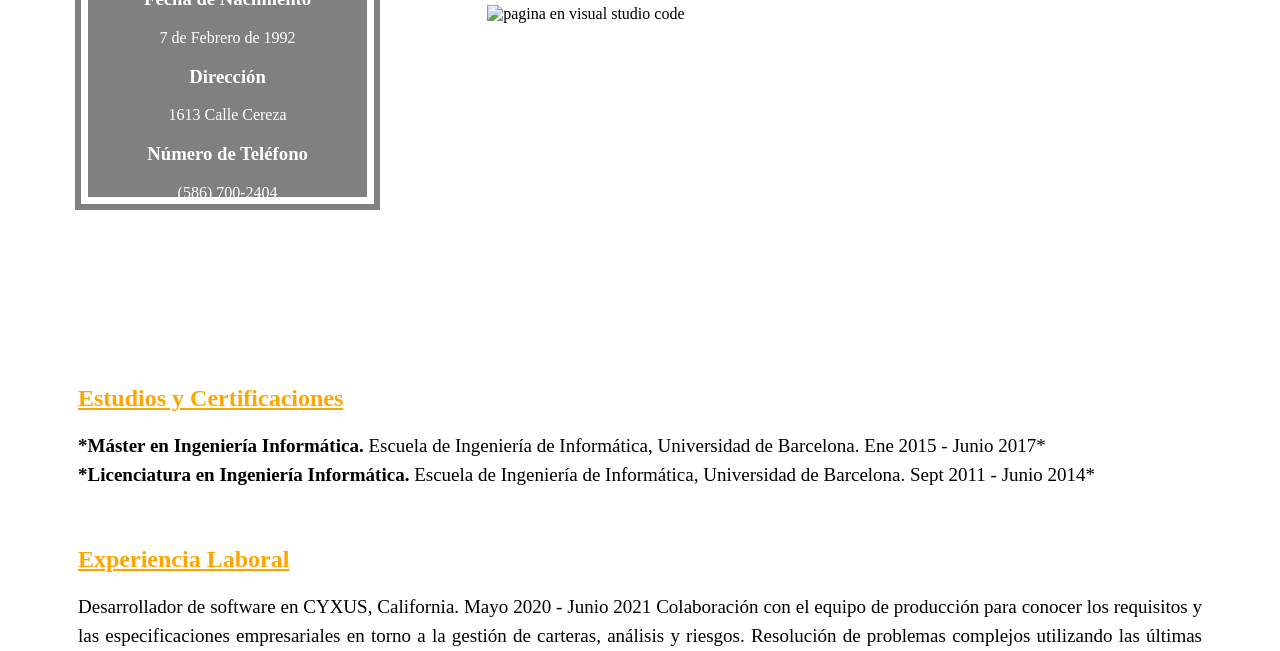
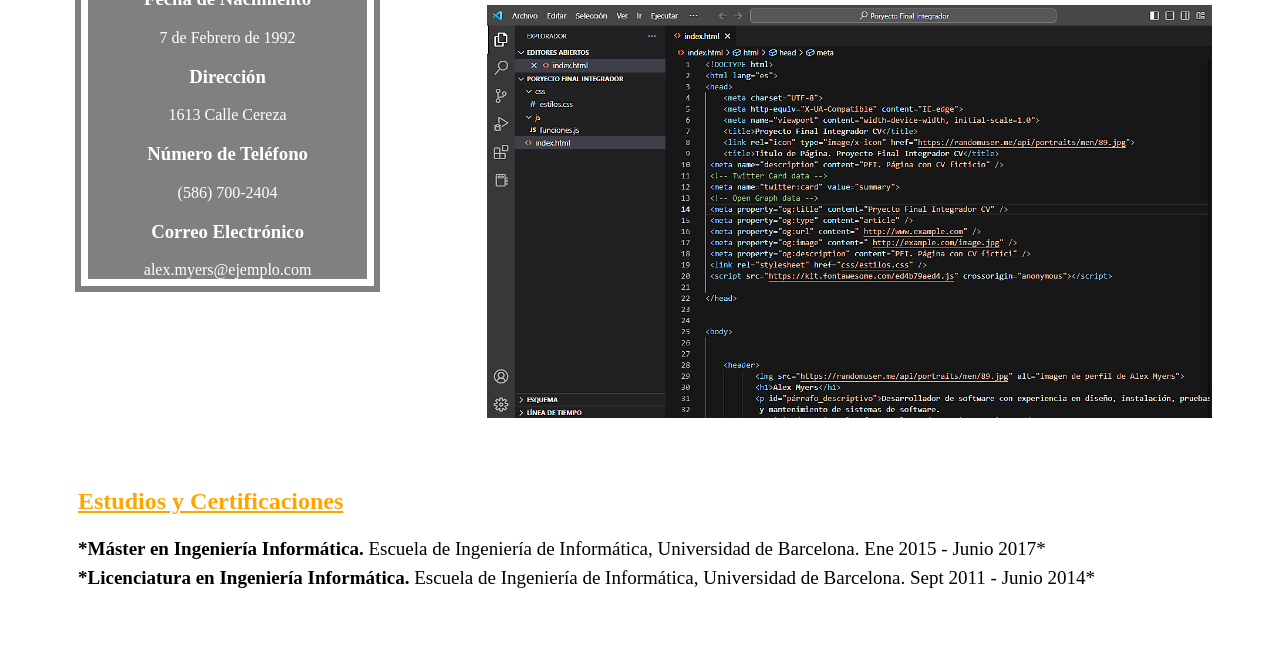
Before and after one commit to Diego-Nazareno/Proyecto-Final-CV, a plain HTML site: page index.html in a window 1280 px wide. Shown: the part 449-1100 px from the top of the page. Drawn offline with Linux system fonts and the light colour scheme.

Commit message:
Update index.html
otra vezz modifique ruta de imagen, saque comillas de mas

```diff
--- a/index.html
+++ b/index.html
@@ -58,7 +58,7 @@
             <li><h2><a href="#Experiencia Laboral">Experiencia Laboral</a></h2></li>
             <li><h2><a href="#Competencias Técnicas">Competencias Técnicas</a></h2></li>
         </ul>
-        <img id="visualestudio" src=""imagenes\Imagendefondo.png" alt="pagina en visual studio code">
+        <img id="visualestudio" src="imagenes\Imagendefondo.png" alt="pagina en visual studio code">
     </div>
     </nav>
 
```
